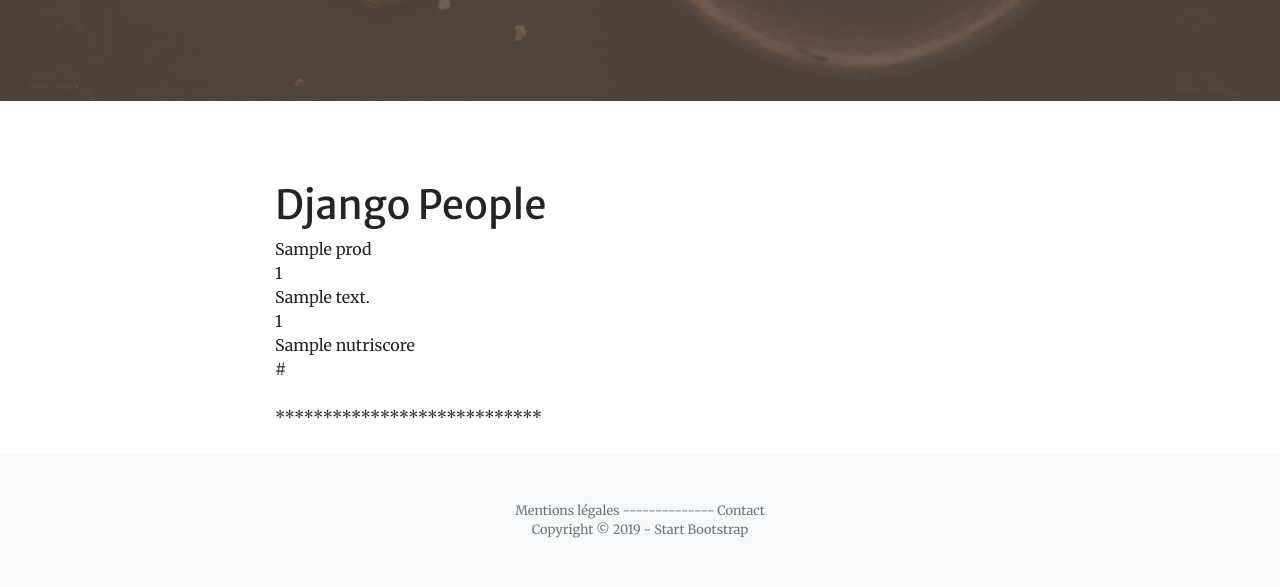
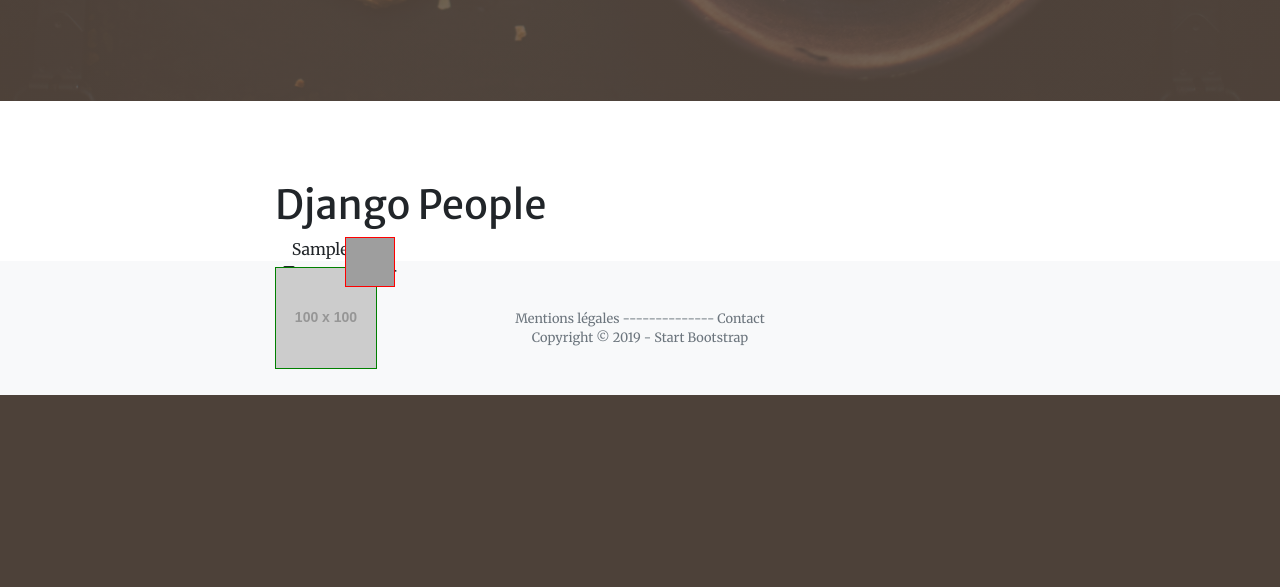
Before and after one commit to pythonmentor/nathan-p10, a Django app: template project8/blog/templates/blog/db.html in a window 1280 px wide. Shown: the part 699-1286 px from the top of the page. After the commit the page ends 1094 px from the top, so only its background shows below. Run offline with Django 3.2, Linux system fonts and the light colour scheme; the template is opened without the code that fills it: most values are stand-ins (such as "Sample title", 1, 10 or a date in 2020); grey boxes labelled with a size stand in for pictures from a placeholder-image service; parts of the project's set-up code (start-up, migrations or seed data) failed here and were passed over; some libraries are stand-ins or nearby versions; grey boxes are pictures that could not be loaded.

Commit message:
added images from API and the display of it

```diff
--- a/project8/blog/templates/blog/db.html
+++ b/project8/blog/templates/blog/db.html
@@ -5,15 +5,75 @@
     <div class="col-8">
       <br><br><br>
       <h1 class="mt-2">Django People</h1>
+      <style>
+        .resultat {
+          display: flex;
+          flex-wrap: wrap;
+        }
+
+        .box {
+          position: relative;
+          display: block;
+          flex-direction: column;
+          box-sizing: border-box;
+          width: 130px;
+        }
+
+        .parent {
+          position: absolute;
+          top: 0;
+          left: 0;
+        }
+
+        .texte {
+          clear: both;
+          position: absolute;
+          left: 0;
+          width: inherit;
+          text-align: center;
+        }
+
+        .image1 {
+          position: absolute;
+          top: 0;
+          left: 70px;
+          border: 1px red solid;
+          z-index: 2;
+        }
+
+        .image2 {
+          position: absolute;
+          top: 30px;
+          left: 0px;
+          border: 1px green solid;
+          z-index: 1;
+        }
+      </style>
+      <div class="resultat">
         {% for prod in products %}
+        <div class="box">
+          <div class="parent">
+            <img class="image1" height="50" width="50"
+              src="https://static.openfoodfacts.org/images/misc/nutriscore-c.svg" />
+            <img class="image2" src="https://placehold.it/100" />
+          </div>
+          <div class="texte">{{ prod.product_name }} <br><i class="far fa-save "></i> Sauvegarder</div>
+        </div>
+        {% endfor %}
+      </div>
+      <!-- {% for prod in products %}
       {{ prod.product_name }} <br>
+      <div style="position: relative; left: 0; top: 0;">
+        <img src="{{ prod.image }}" class="fishes">
+        <img src="https://static.openfoodfacts.org/images/misc/nutriscore-c.svg" height="30" class="fish">
+      </div>
       {{ prod.product_id }} <br>
       {{ prod.description }} <br>
       {{ prod.category_id_id }} <br>
       {{ prod.nutriscore }} <br>
       {{ prod.link }} <br><br>
       **************************** <br>
-        {% endfor %}
+      {% endfor %} -->
     </div>
   </div>
 </div>
--- a/project8/offapi/management/commands/_updatedb.py
+++ b/project8/offapi/management/commands/_updatedb.py
@@ -15,7 +15,9 @@ class Storedb:
                     category_id=Category.objects.get(name="Boissons gazeuses"),
                     link=data["url"],
                     description=data["ingredients_text"],
-                    nutriscore=data["nutrition_grade_fr"]
+                    nutriscore=data["nutrition_grade_fr"],
+                    mini_image=data["image_front_small_url"],
+                    image=data["image_front_url"]
                     )
         b.save()
         for store in stores_list:
--- a/project8/offapi/models.py
+++ b/project8/offapi/models.py
@@ -26,6 +26,8 @@ class Product(models.Model):
     link = models.TextField(null=True)
     description = models.TextField(null=True)
     nutriscore = models.CharField(max_length=2)
+    mini_image = models.TextField(null=True)
+    image = models.TextField(null=True)
     stores = models.ManyToManyField(Store, related_name="productes")
 
     def __str__(self):
--- a/project8/project8/urls.py
+++ b/project8/project8/urls.py
@@ -24,7 +24,7 @@ from addfav import views as add_views
 
 urlpatterns = [
     path('admin/', admin.site.urls),
-    path('', blog.home),
+    path('', blog.home, name='db'),
     path('index/', blog.index),
     path('base/', blog.base, name='home'),
     path('register/', auth.register, name='register'),
@@ -34,3 +34,6 @@ urlpatterns = [
     path('rien/', add_views.add),
     path('nop/', add_views.favorite, name='favorite'),
     ]
+
+admin.site.site_header = 'Project 8 Admin Panel'
+admin.site.site_title = 'Project 8'
```
Also changed, not shown: project8/offapi/management/commands/_api.py (+7 -2 lines). Lines whose indentation alone changed are shown as unchanged.
